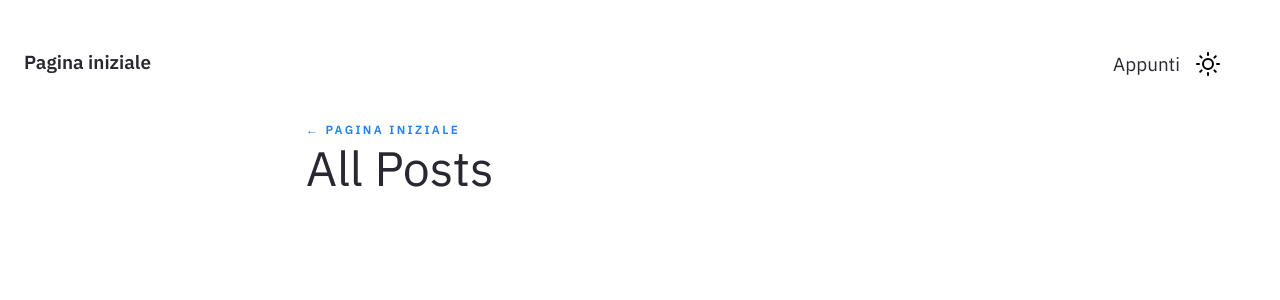
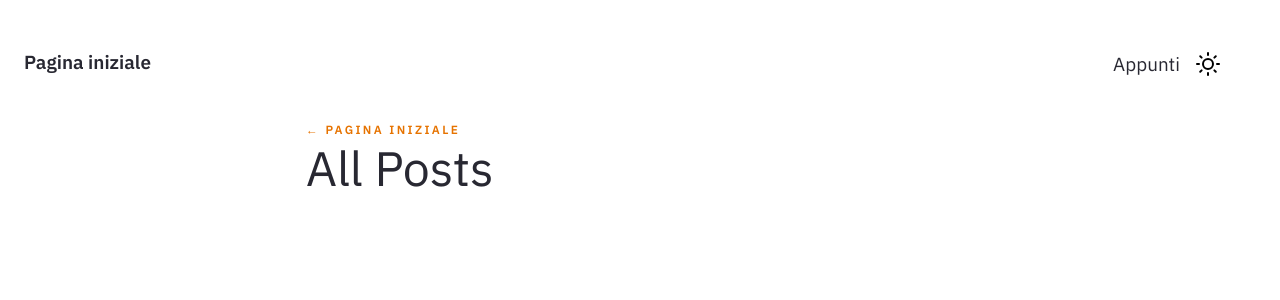
Before and after one commit to LuckOverSkill/walters-garden, a Jekyll site: the page built from pages/posts.md, in a window 1280 px wide. Shown: the top 300 px of the page. Built offline with Jekyll 4.4.1, drawn with Linux system fonts in a browser that asks for light colours.

Commit message:
cambio colori link

```diff
--- a/assets/css/style.css
+++ b/assets/css/style.css
@@ -10,7 +10,7 @@ html[data-theme="light"] {
     --color-bg-sub: #FAFAFC;
     --color-text-main: #282832;
     --color-text-sub: #5D5D67;
-    --color-text-link: #2380ED;
+    --color-text-link: #e67300;
     --color-border-dark: #363636;
     --color-border: #BABCBD;
     --color-border-light: #E5E5E5;
@@ -21,7 +21,7 @@ html[data-theme="dark"] {
     --color-bg-sub: #18181C;
     --color-text-main: #FAFAFC;
     --color-text-sub: #FFFEFF;
-    --color-text-link: #6D9EFF;
+    --color-text-link: #e67300;
     --color-border-dark: #E6E6E6;
     --color-border: #696969;
     --color-border-light: #353535;
@@ -46,7 +46,7 @@ html[data-theme="dark"] {
         --color-bg-sub: #FAFAFC;
         --color-text-main: #282832;
         --color-text-sub: #5D5D67;
-        --color-text-link: #2380ED;
+        --color-text-link: #660066;
         --color-border-dark: #363636;
         --color-border: #BABCBD;
         --color-border-light: #E5E5E5;
```
